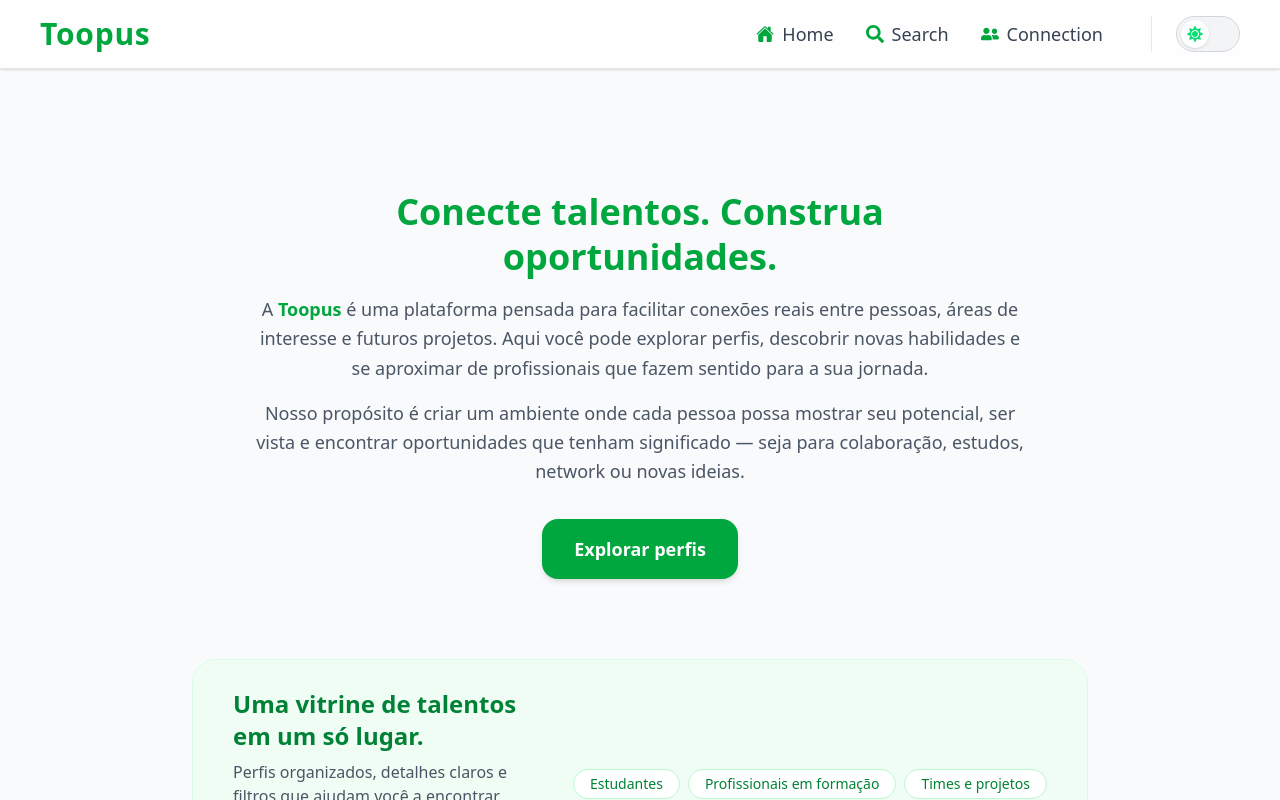
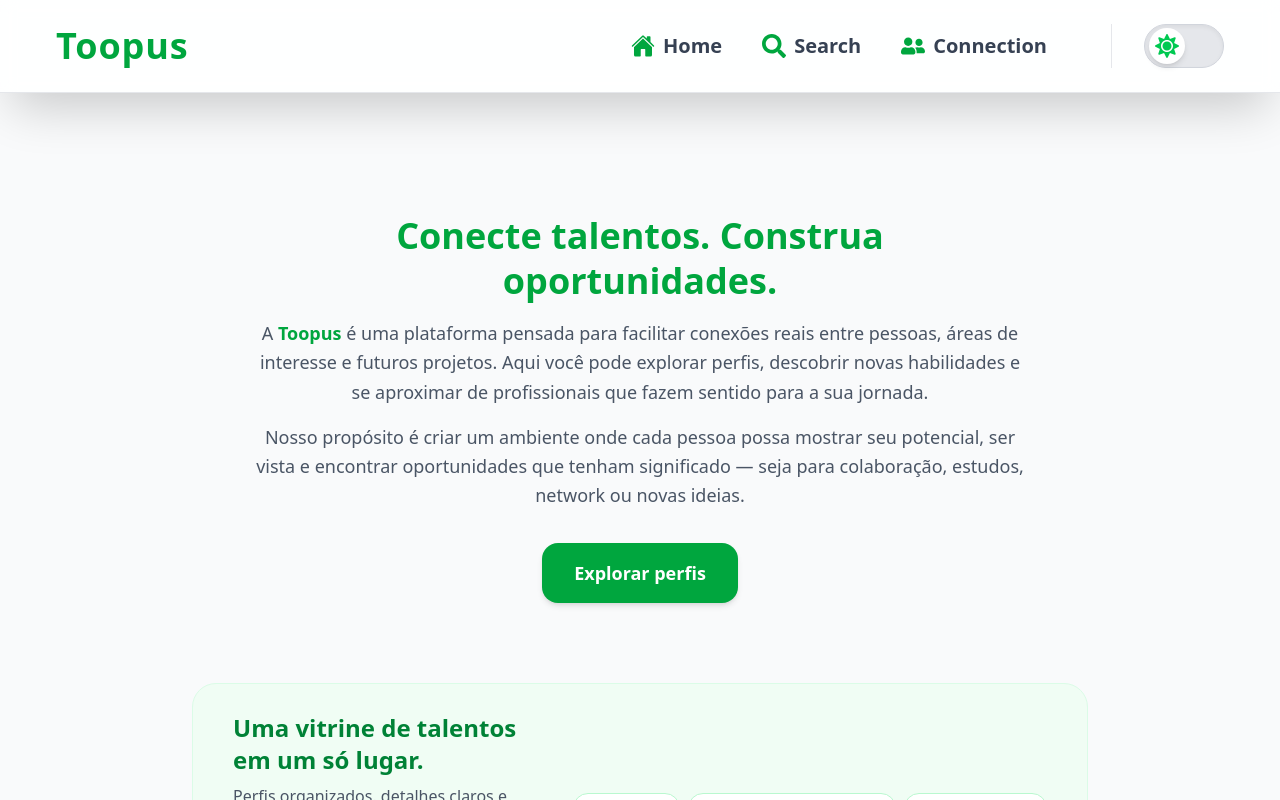
Before and after one commit to gabrielamara98/Toopus, a React (Vite) app: page / in a window 1280 px wide. Shown: the top 800 px of the page. Built offline with nearby package versions, Linux system fonts and the light colour scheme.

Commit message:
style: ampliar header e reforçar sombreamento

```diff
--- a/src/components/Header.jsx
+++ b/src/components/Header.jsx
@@ -22,36 +22,35 @@ function Header() {
   }, [dark]);
 
   return (
-    <header className="w-full bg-white/80 backdrop-blur shadow-sm border-b border-gray-200 px-10 py-4 flex items-center justify-between sticky top-0 z-20 transition-colors duration-300 dark:bg-gray-900/80 dark:border-gray-800">
-      <h1 className="text-3xl font-bold tracking-wide text-green-600 dark:text-green-400">Toopus</h1>
+    <header
+      className="w-full bg-white/85 dark:bg-gray-900/85 backdrop-blur border-b border-gray-200 dark:border-gray-800 shadow-2xl shadow-black/20 px-14 py-6 flex items-center justify-between sticky top-0 z-20 transition-all duration-300">
+      <h1 className="text-4xl font-extrabold tracking-wide text-green-600 dark:text-green-400">Toopus</h1>
 
       <nav>
-        <ul className="flex items-center gap-8 font-medium text-gray-700 dark:text-gray-100">
+        <ul className="flex items-center gap-10 font-semibold text-gray-700 dark:text-gray-100 text-xl">
           <li>
-            <Link to="/" className="flex items-center gap-2 text-lg transition-colors hover:text-green-600 dark:hover:text-green-400"><IoHome className="text-green-600 dark:text-green-400"/>Home</Link>
+            <Link to="/" className="flex items-center gap-2 transition-colors hover:text-green-600 dark:hover:text-green-400">
+              <IoHome className="text-green-600 dark:text-green-400 text-2xl" />Home</Link>
           </li>
 
           <li>
-            <Link to="/search" className="flex items-center gap-2 text-lg transition-colors hover:text-green-600 dark:hover:text-green-400"><FaSearch className="text-green-600 dark:text-green-400"/>Search</Link>
+            <Link to="/search" className="flex items-center gap-2 transition-colors hover:text-green-600 dark:hover:text-green-400">
+              <FaSearch className="text-green-600 dark:text-green-400 text-2xl" />Search</Link>
           </li>
 
           <li>
-            <Link to="/conectar" className="flex items-center gap-2 text-lg transition-colors hover:text-green-600 dark:hover:text-green-400"><FaUserFriends className="text-green-600 dark:text-green-400"/>Connection</Link>
+            <Link to="/conectar" className="flex items-center gap-2 transition-colors hover:text-green-600 dark:hover:text-green-400">
+              <FaUserFriends className="text-green-600 dark:text-green-400 text-2xl" />Connection</Link>
           </li>
 
-          <li className="pl-6 ml-4 border-l border-gray-200 dark:border-gray-700">
-            <button type="button"
-              aria-label={dark ? "Ativar modo claro" : "Ativar modo escuro"}
-              onClick={() => setDark((prev) => !prev)}
-              className="relative inline-flex h-9 w-16 items-center rounded-full border border-gray-300 bg-gray-100 px-1 transition-all dark:border-gray-600 dark:bg-gray-800">
-              <span
-                className={`inline-flex h-7 w-7 items-center justify-center rounded-full bg-white shadow-sm transform transition-transform ${
-                  dark ? "translate-x-7" : "translate-x-0"
-                }`}>
+          <li className="pl-8 ml-6 border-l border-gray-200 dark:border-gray-700">
+            <button type="button" aria-label={dark ? "Ativar modo claro" : "Ativar modo escuro"} onClick={() => setDark((prev) => !prev)}
+            className="relative inline-flex h-11 w-20 items-center rounded-full border border-gray-300 dark:border-gray-600 bg-gray-200 dark:bg-gray-800 px-1 transition-all shadow-inner">
+              <span className={`inline-flex h-9 w-9 items-center justify-center rounded-full bg-white dark:bg-gray-900 shadow-md transform transition-transform duration-300 text-2xl ${dark ? "translate-x-9" : "translate-x-0"}`}>
                 {dark ? (
-                  <FaMoon className="text-green-400"/>
+                  <FaMoon className="text-green-400" />
                 ) : (
-                  <FaSun className="text-green-400"/>
+                  <FaSun className="text-green-500" />
                 )}
               </span>
             </button>
```
